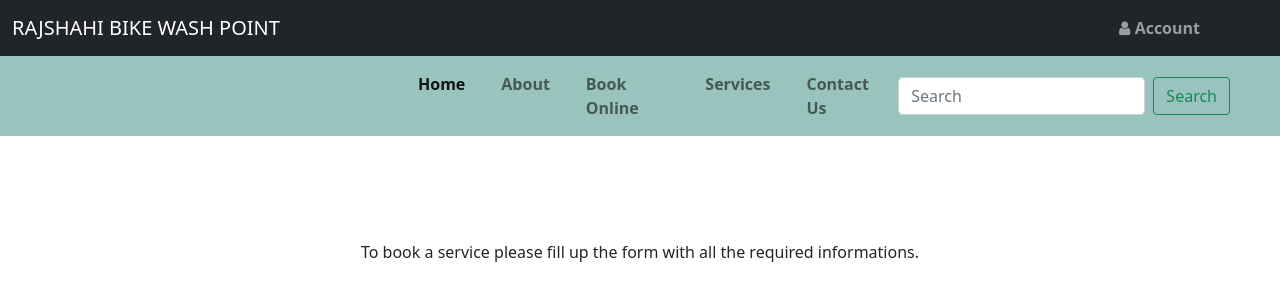
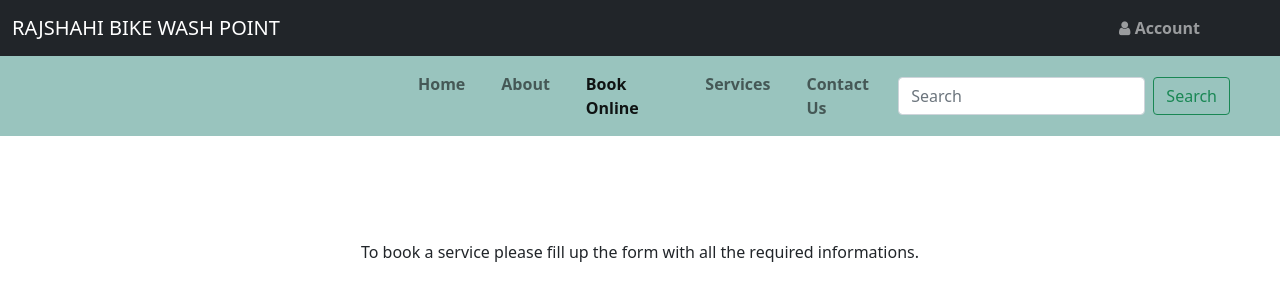
Before and after one commit to ashik065/Bike-wash-appointment-application, a PHP site: page /book_online.php in a window 1280 px wide. Shown: the top 300 px of the page. Run offline with PHP 8.4, Linux system fonts and the light colour scheme.

Commit message:
navbar active updated

```diff
--- a/about.html
+++ b/about.html
@@ -40,10 +40,10 @@
 <div class="collapse navbar-collapse">
   <ul class="navbar-nav me-auto mb-2 mb-lg-0">
     <li class="nav-item">
-      <a class="nav-link active" aria-current="page" href="index.php">Home</a>
+      <a class="nav-link" aria-current="page" href="index.php">Home</a>
     </li>
     <li class="nav-item">
-      <a class="nav-link" href="about.html">About</a>
+      <a class="nav-link active" href="about.html">About</a>
     </li>
     <li class="nav-item">
       <a class="nav-link" href="book_online.php">Book Online</a>
--- a/book_online.php
+++ b/book_online.php
@@ -110,13 +110,13 @@
 <div class="collapse navbar-collapse">
   <ul class="navbar-nav me-auto mb-2 mb-lg-0">
     <li class="nav-item">
-      <a class="nav-link active" aria-current="page" href="index.php">Home</a>
+      <a class="nav-link" aria-current="page" href="index.php">Home</a>
     </li>
     <li class="nav-item">
       <a class="nav-link" href="about.html">About</a>
     </li>
     <li class="nav-item">
-      <a class="nav-link" href="book_online.php">Book Online</a>
+      <a class="nav-link active" href="book_online.php">Book Online</a>
     </li>
     <li class="nav-item">
       <a class="nav-link" href="services.php">Services</a>
--- a/contact.php
+++ b/contact.php
@@ -90,7 +90,7 @@
 <div class="collapse navbar-collapse">
   <ul class="navbar-nav me-auto mb-2 mb-lg-0">
     <li class="nav-item">
-      <a class="nav-link active" aria-current="page" href="index.php">Home</a>
+      <a class="nav-link" aria-current="page" href="index.php">Home</a>
     </li>
     <li class="nav-item">
       <a class="nav-link" href="about.html">About</a>
@@ -102,7 +102,7 @@
       <a class="nav-link" href="services.php">Services</a>
     </li>
     <li class="nav-item">
-      <a class="nav-link" href="contact.php">Contact Us</a>
+      <a class="nav-link active" href="contact.php">Contact Us</a>
     </li>
 
   </ul>
--- a/services.php
+++ b/services.php
@@ -40,7 +40,7 @@
 <div class="collapse navbar-collapse">
   <ul class="navbar-nav me-auto mb-2 mb-lg-0">
     <li class="nav-item">
-      <a class="nav-link active" aria-current="page" href="index.php">Home</a>
+      <a class="nav-link" aria-current="page" href="index.php">Home</a>
     </li>
     <li class="nav-item">
       <a class="nav-link" href="about.html">About</a>
@@ -49,7 +49,7 @@
       <a class="nav-link" href="book_online.php">Book Online</a>
     </li>
     <li class="nav-item">
-      <a class="nav-link" href="services.php">Services</a>
+      <a class="nav-link active" href="services.php">Services</a>
     </li>
     <li class="nav-item">
       <a class="nav-link" href="contact.php">Contact Us</a>
```
